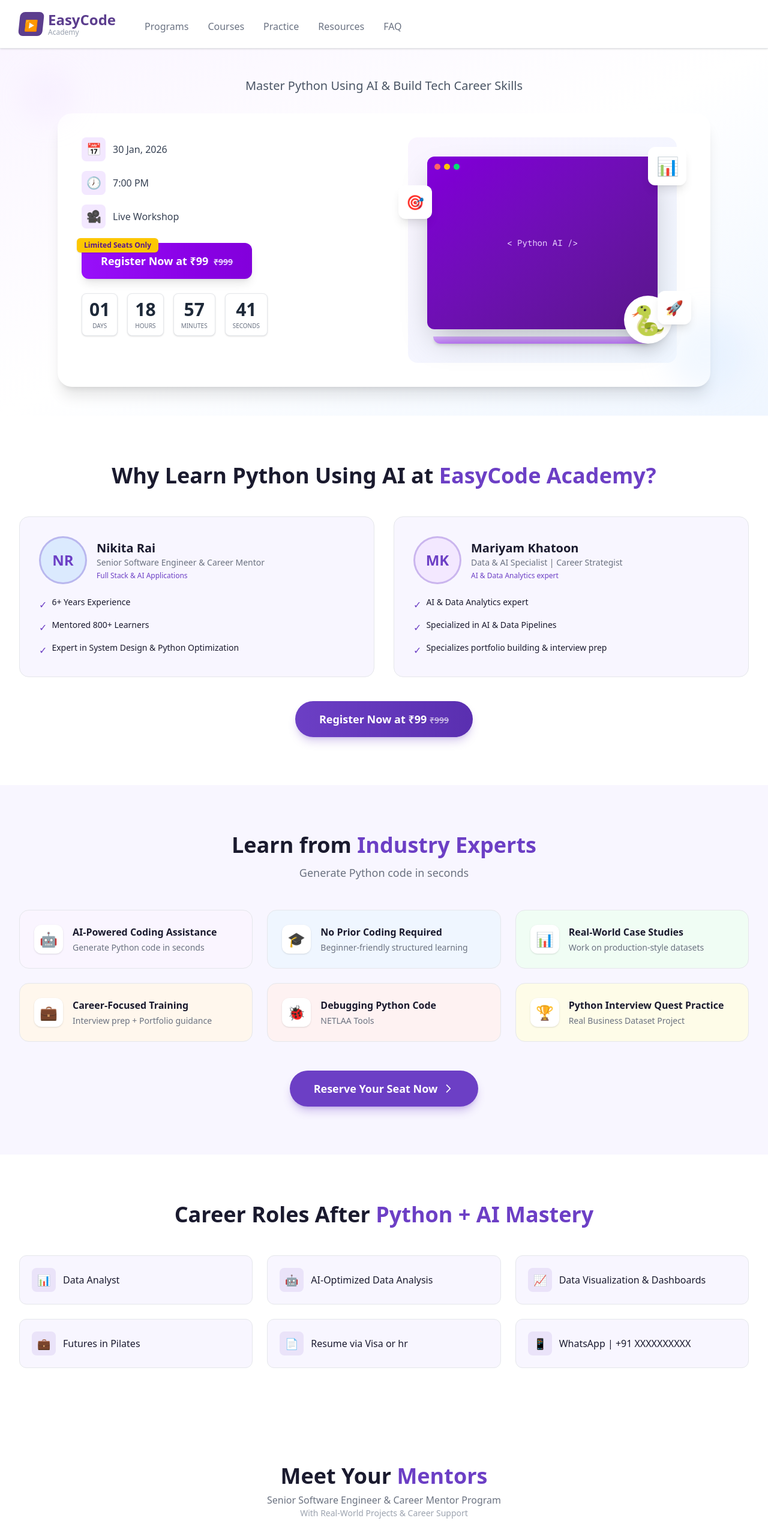
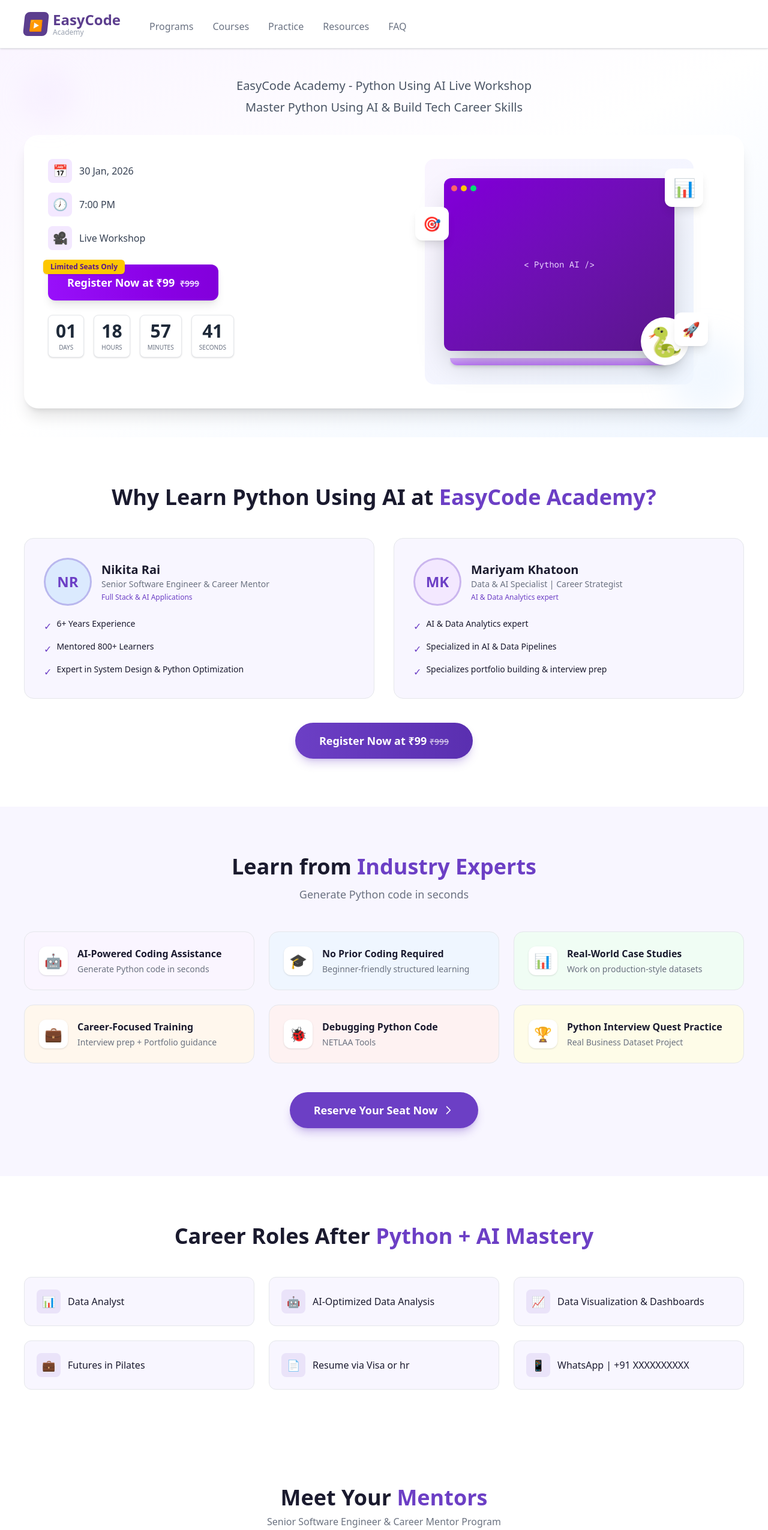
Before and after one commit to Harshpatidar245/easy-code-test, a Next.js app: page / in a window 1280 px wide. Shown: the top 2551 px of the page at 60% size. Built offline with nearby package versions, Linux system fonts and the light colour scheme.

Commit message:
responsiveness fix

```diff
--- a/app/components/BonusesSection.tsx
+++ b/app/components/BonusesSection.tsx
@@ -146,7 +146,7 @@
 export default function BonusesSection() {
   return (
     <section className="py-20 sm:py-32 bg-white overflow-hidden">
-      <div className="max-w-7xl mx-auto px-4 sm:px-6 lg:px-8">
+      <div className="max-w-[1840px] mx-auto px-4 sm:px-6 lg:px-10">
         <div className="w-full rounded-[3rem] px-8 py-16 sm:px-12 sm:py-24" style={{ background: "linear-gradient(135deg, #fdfcff 0%, #faf9ff 100%)" }}>
           {/* Title */}
           <div className="text-center mb-16">
--- a/app/components/CareerRolesSection.tsx
+++ b/app/components/CareerRolesSection.tsx
@@ -10,7 +10,7 @@
 
   return (
     <section className="py-12 sm:py-16 lg:py-20 bg-white">
-      <div className="max-w-7xl mx-auto px-4 sm:px-6 lg:px-8">
+      <div className="max-w-[1840px] mx-auto px-4 sm:px-6 lg:px-10">
         <h2 className="text-2xl sm:text-3xl lg:text-4xl font-bold text-center text-text-dark">
           Career Roles After{" "}
           <span className="text-primary">Python + AI Mastery</span>
--- a/app/components/Footer.tsx
+++ b/app/components/Footer.tsx
@@ -1,7 +1,7 @@
 export default function Footer() {
   return (
     <footer className="bg-primary text-white py-8 sm:py-12">
-      <div className="max-w-7xl mx-auto px-4 sm:px-6 lg:px-8">
+      <div className="max-w-[1840px] mx-auto px-4 sm:px-6 lg:px-10">
         <div className="grid sm:grid-cols-2 lg:grid-cols-4 gap-8">
           {/* Brand */}
           <div>
--- a/app/components/HeroSection.tsx
+++ b/app/components/HeroSection.tsx
@@ -48,9 +48,10 @@
       <div className="absolute top-10 left-10 w-20 h-20 bg-purple-200/20 rounded-full blur-xl hidden lg:block" />
       <div className="absolute bottom-10 right-10 w-32 h-32 bg-blue-200/20 rounded-full blur-xl hidden lg:block" />
 
-      <div className="max-w-6xl mx-auto px-4 sm:px-6 lg:px-8">
+      <div className="max-w-[1840px] mx-auto px-4 sm:px-6 lg:px-10">
         {/* Title Section - Centered */}
         <div className="text-center mb-8">
+          <h1 className="text-gray-600 text-lg sm:text-xl font-medium mb-2">EasyCode Academy - Python Using AI Live Workshop</h1>
           <h2 className="text-gray-600 text-lg sm:text-xl font-medium mb-2">
             Master Python Using AI & Build Tech Career Skills
           </h2>
--- a/app/components/IndustryExpertsSection.tsx
+++ b/app/components/IndustryExpertsSection.tsx
@@ -40,7 +40,7 @@
 
   return (
     <section className="py-12 sm:py-16 lg:py-20 bg-bg-light">
-      <div className="max-w-7xl mx-auto px-4 sm:px-6 lg:px-8">
+      <div className="max-w-[1840px] mx-auto px-4 sm:px-6 lg:px-10">
         <div className="text-center">
           <h2 className="text-2xl sm:text-3xl lg:text-4xl font-bold text-text-dark">
             Learn from <span className="text-primary">Industry Experts</span>
--- a/app/components/MeetMentorsSection.tsx
+++ b/app/components/MeetMentorsSection.tsx
@@ -35,7 +35,7 @@
 
   return (
     <section className="py-12 sm:py-16 lg:py-20 bg-white">
-      <div className="max-w-7xl mx-auto px-4 sm:px-6 lg:px-8">
+      <div className="max-w-[1840px] mx-auto px-4 sm:px-6 lg:px-10">
         <div className="text-center">
           <h2 className="text-2xl sm:text-3xl lg:text-4xl font-bold text-text-dark">
             Meet Your <span className="text-primary">Mentors</span>
@@ -86,7 +86,7 @@
 
       {/* Stats - Full Width Background */}
       <div className="mt-10 sm:mt-12 bg-purple-50 py-8">
-        <div className="max-w-7xl mx-auto px-4 sm:px-6 lg:px-8">
+        <div className="max-w-[1840px] mx-auto px-4 sm:px-6 lg:px-10">
           <div className="grid grid-cols-2 sm:grid-cols-4 gap-4 sm:gap-6">
             {stats.map((stat) => (
               <div
--- a/app/components/Navbar.tsx
+++ b/app/components/Navbar.tsx
@@ -9,7 +9,7 @@
 
   return (
     <nav className="sticky top-0 z-50 bg-white shadow-sm border-b border-border">
-      <div className="max-w-7xl mx-auto px-4 sm:px-6 lg:px-8">
+      <div className="max-w-[1840px] mx-auto px-4 sm:px-6 lg:px-10">
         <div className="flex items-center justify-between h-20">
           <div className="flex items-center gap-12">
             {/* Logo */}
--- a/app/components/ProgramRoadmapSection.tsx
+++ b/app/components/ProgramRoadmapSection.tsx
@@ -88,7 +88,7 @@
 
   return (
     <section className="py-20 sm:py-32 bg-gray-50/40">
-      <div className="max-w-7xl mx-auto px-4 sm:px-6 lg:px-8">
+      <div className="max-w-[1840px] mx-auto px-4 sm:px-6 lg:px-10">
         <div className="text-center mb-20">
           <h2 className="text-4xl sm:text-5xl font-black text-gray-900 tracking-tight mb-4">
             Program <span className="text-purple-600">Roadmap</span>
--- a/app/components/WhyEasyCodeSection.tsx
+++ b/app/components/WhyEasyCodeSection.tsx
@@ -9,7 +9,7 @@
 
   return (
     <section className="py-12 sm:py-16 lg:py-20 bg-white">
-      <div className="max-w-7xl mx-auto px-4 sm:px-6 lg:px-8">
+      <div className="max-w-[1840px] mx-auto px-4 sm:px-6 lg:px-10">
         <h2 className="text-2xl sm:text-3xl lg:text-4xl font-bold text-center text-text-dark">
           Why <span className="text-primary">EasyCode Academy?</span>
         </h2>
--- a/app/components/WhyLearnSection.tsx
+++ b/app/components/WhyLearnSection.tsx
@@ -28,7 +28,7 @@
 
   return (
     <section className="py-12 sm:py-16 lg:py-20 bg-white">
-      <div className="max-w-7xl mx-auto px-4 sm:px-6 lg:px-8">
+      <div className="max-w-[1840px] mx-auto px-4 sm:px-6 lg:px-10">
         <h2 className="text-2xl sm:text-3xl lg:text-4xl font-bold text-center text-text-dark">
           Why Learn Python Using AI at{" "}
           <span className="text-primary">EasyCode Academy?</span>
```
